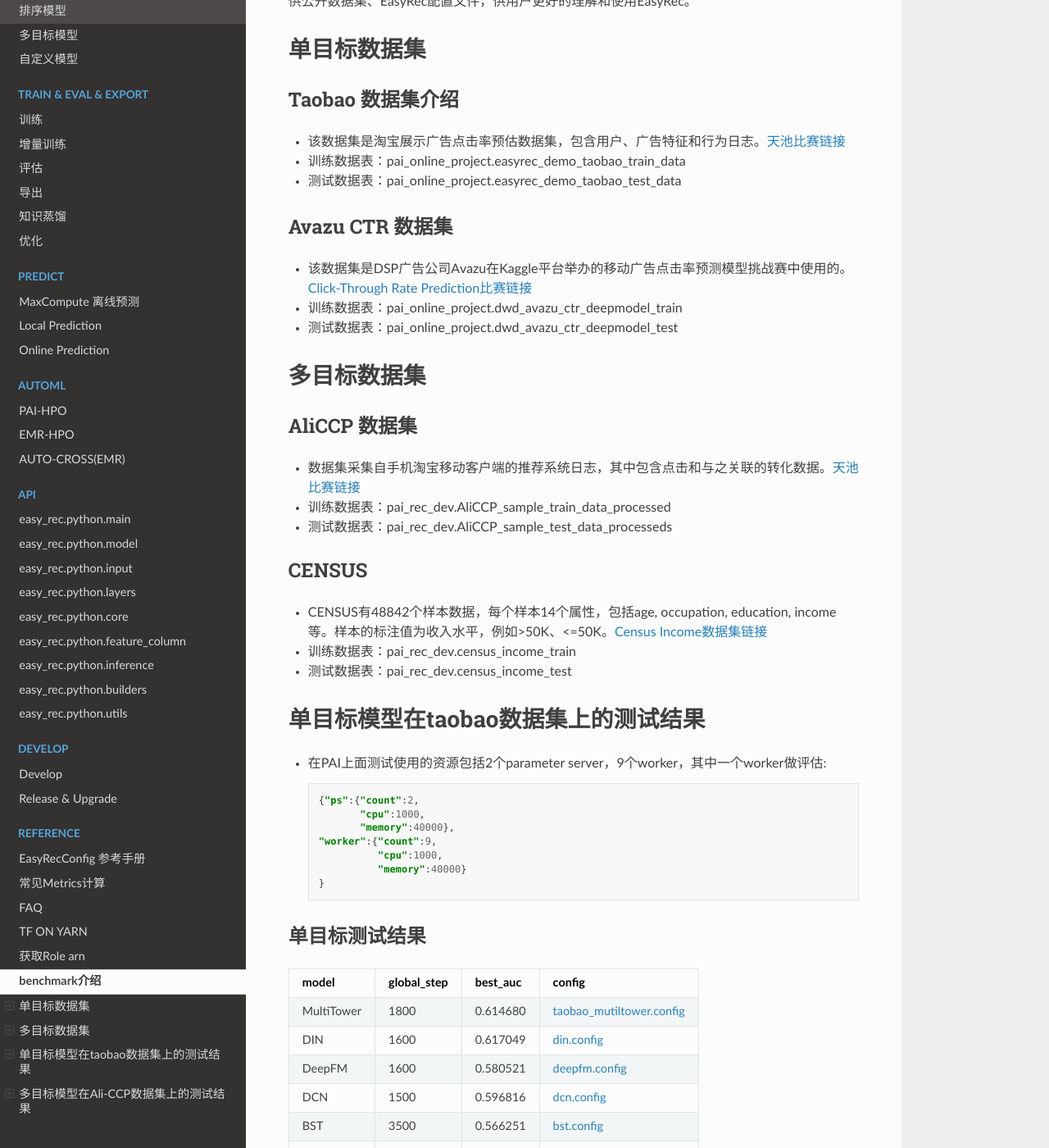
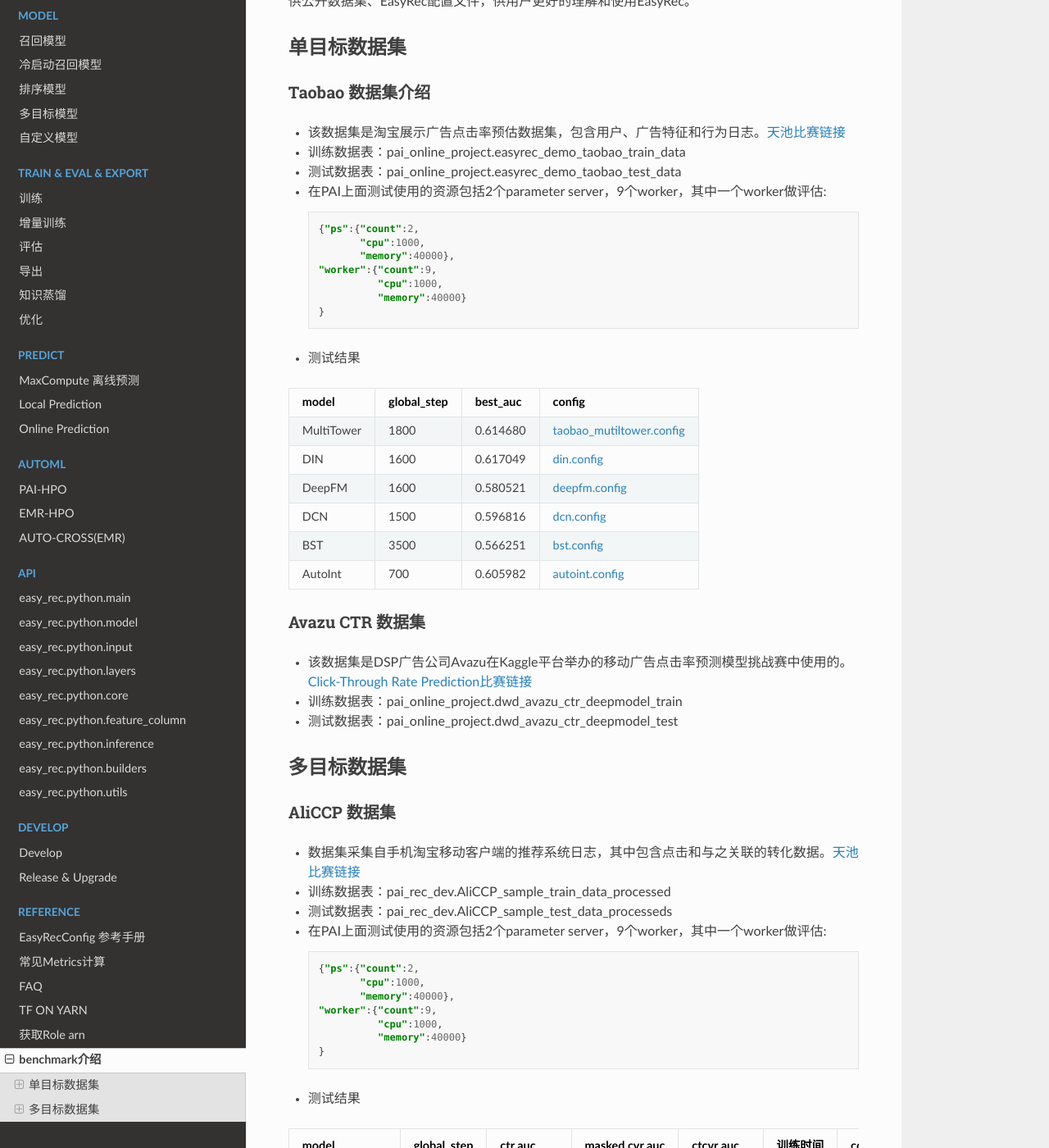
Before and after one commit to alibaba/EasyRec, a Sphinx documentation site: the page built from docs/source/benchmark.md, in a window 1280 px wide and 1400 px high, scrolled down 202 px. Shown: the whole window at 82% size. Built offline with Sphinx 7.4.7 and the Read the Docs theme 2.0.0, drawn with Linux system fonts in a browser that asks for light colours; the version number is read from the project's files by our own code; some of the changed text lies outside the part shown.

````diff
--- a/docs/source/benchmark.md
+++ b/docs/source/benchmark.md
@@ -2,35 +2,48 @@
 
 为了验证算法的准确性、帮助用户更好的使用EasyRec，我们做了大量的benchmark测试。我们还提供公开数据集、EasyRec配置文件，供用户更好的理解和使用EasyRec。
 
-# 单目标数据集
+## 单目标数据集
 
-## Taobao 数据集介绍
+### Taobao 数据集介绍
 
 - 该数据集是淘宝展示广告点击率预估数据集，包含用户、广告特征和行为日志。[天池比赛链接](https://tianchi.aliyun.com/dataset/dataDetail?dataId=56)
 - 训练数据表：pai_online_project.easyrec_demo_taobao_train_data
 - 测试数据表：pai_online_project.easyrec_demo_taobao_test_data
+- 在PAI上面测试使用的资源包括2个parameter server，9个worker，其中一个worker做评估:
+  ```json
+  {"ps":{"count":2,
+         "cpu":1000,
+         "memory":40000},
+  "worker":{"count":9,
+            "cpu":1000,
+            "memory":40000}
+  }
+  ```
+- 测试结果
 
-## Avazu CTR 数据集
+| model      | global_step | best_auc | config                                                                                                        |
+| ---------- | ----------- | -------- | ------------------------------------------------------------------------------------------------------------- |
+| MultiTower | 1800        | 0.614680 | [taobao_mutiltower.config](http://easyrec.oss-cn-beijing.aliyuncs.com/benchmark/ctr/taobao_mutiltower.config) |
+| DIN        | 1600        | 0.617049 | [din.config](http://easyrec.oss-cn-beijing.aliyuncs.com/benchmark/ctr/taobao_din.config)                      |
+| DeepFM     | 1600        | 0.580521 | [deepfm.config](http://easyrec.oss-cn-beijing.aliyuncs.com/benchmark/ctr/taobao_deepfm.config)                |
+| DCN        | 1500        | 0.596816 | [dcn.config](http://easyrec.oss-cn-beijing.aliyuncs.com/benchmark/ctr/taobao_dcn.config)                      |
+| BST        | 3500        | 0.566251 | [bst.config](http://easyrec.oss-cn-beijing.aliyuncs.com/benchmark/ctr/taobao_bst.config)                      |
+| AutoInt    | 700         | 0.605982 | [autoint.config](http://easyrec.oss-cn-beijing.aliyuncs.com/benchmark/ctr/taobao_autoint.config)              |
+
+
+### Avazu CTR 数据集
 
 - 该数据集是DSP广告公司Avazu在Kaggle平台举办的移动广告点击率预测模型挑战赛中使用的。[Click-Through Rate Prediction比赛链接](https://www.kaggle.com/c/avazu-ctr-prediction)
 - 训练数据表：pai_online_project.dwd_avazu_ctr_deepmodel_train
 - 测试数据表：pai_online_project.dwd_avazu_ctr_deepmodel_test
 
-# 多目标数据集
+## 多目标数据集
 
-## AliCCP 数据集
+### AliCCP 数据集
 
 - 数据集采集自手机淘宝移动客户端的推荐系统日志，其中包含点击和与之关联的转化数据。[天池比赛链接](https://tianchi.aliyun.com/dataset/dataDetail?dataId=408)
 - 训练数据表：pai_rec_dev.AliCCP_sample_train_data_processed
 - 测试数据表：pai_rec_dev.AliCCP_sample_test_data_processeds
-
-## CENSUS
-
-- CENSUS有48842个样本数据，每个样本14个属性，包括age, occupation, education, income等。样本的标注值为收入水平，例如>50K、\<=50K。[Census Income数据集链接](https://archive.ics.uci.edu/ml/datasets/census+income)
-- 训练数据表：pai_rec_dev.census_income_train
-- 测试数据表：pai_rec_dev.census_income_test
-
-# 单目标模型在taobao数据集上的测试结果
 
 - 在PAI上面测试使用的资源包括2个parameter server，9个worker，其中一个worker做评估:
   ```json
@@ -42,32 +55,7 @@
             "memory":40000}
   }
   ```
-
-## 单目标测试结果
-
-| model      | global_step | best_auc | config                                                                                                        |
-| ---------- | ----------- | -------- | ------------------------------------------------------------------------------------------------------------- |
-| MultiTower | 1800        | 0.614680 | [taobao_mutiltower.config](http://easyrec.oss-cn-beijing.aliyuncs.com/benchmark/ctr/taobao_mutiltower.config) |
-| DIN        | 1600        | 0.617049 | [din.config](http://easyrec.oss-cn-beijing.aliyuncs.com/benchmark/ctr/taobao_din.config)                      |
-| DeepFM     | 1600        | 0.580521 | [deepfm.config](http://easyrec.oss-cn-beijing.aliyuncs.com/benchmark/ctr/taobao_deepfm.config)                |
-| DCN        | 1500        | 0.596816 | [dcn.config](http://easyrec.oss-cn-beijing.aliyuncs.com/benchmark/ctr/taobao_dcn.config)                      |
-| BST        | 3500        | 0.566251 | [bst.config](http://easyrec.oss-cn-beijing.aliyuncs.com/benchmark/ctr/taobao_bst.config)                      |
-| AutoInt    | 700         | 0.605982 | [autoint.config](http://easyrec.oss-cn-beijing.aliyuncs.com/benchmark/ctr/taobao_autoint.config)              |
-
-# 多目标模型在Ali-CCP数据集上的测试结果
-
-- 在PAI上面测试使用的资源包括2个parameter server，9个worker，其中一个worker做评估:
-  ```json
-  {"ps":{"count":2,
-         "cpu":1000,
-         "memory":40000},
-  "worker":{"count":9,
-            "cpu":1000,
-            "memory":40000}
-  }
-  ```
-
-## 多目标测试结果
+- 测试结果
 
 | model           | global_step | ctr auc   | masked cvr auc | ctcvr auc | 训练时间 | config                                                                                                               |
 | --------------- | ----------- | --------- | -------------- | --------- | ---- | -------------------------------------------------------------------------------------------------------------------- |
````
Also changed, not shown: other parts of docs/source/benchmark.md (+6 -0 lines), 3 other files.
